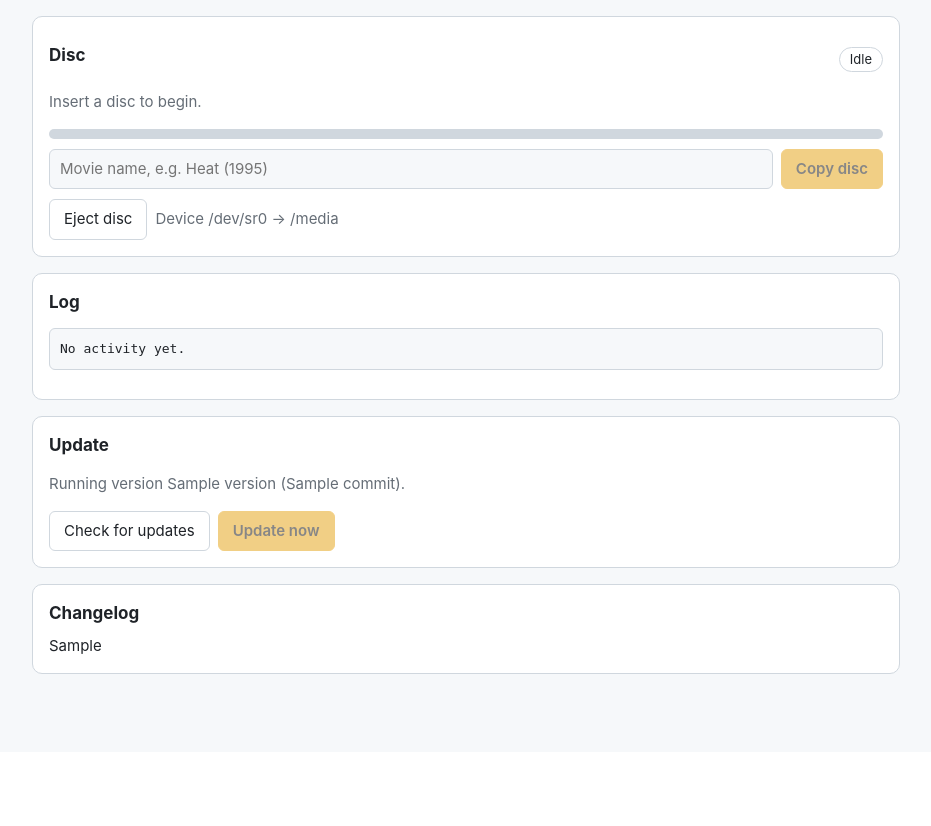
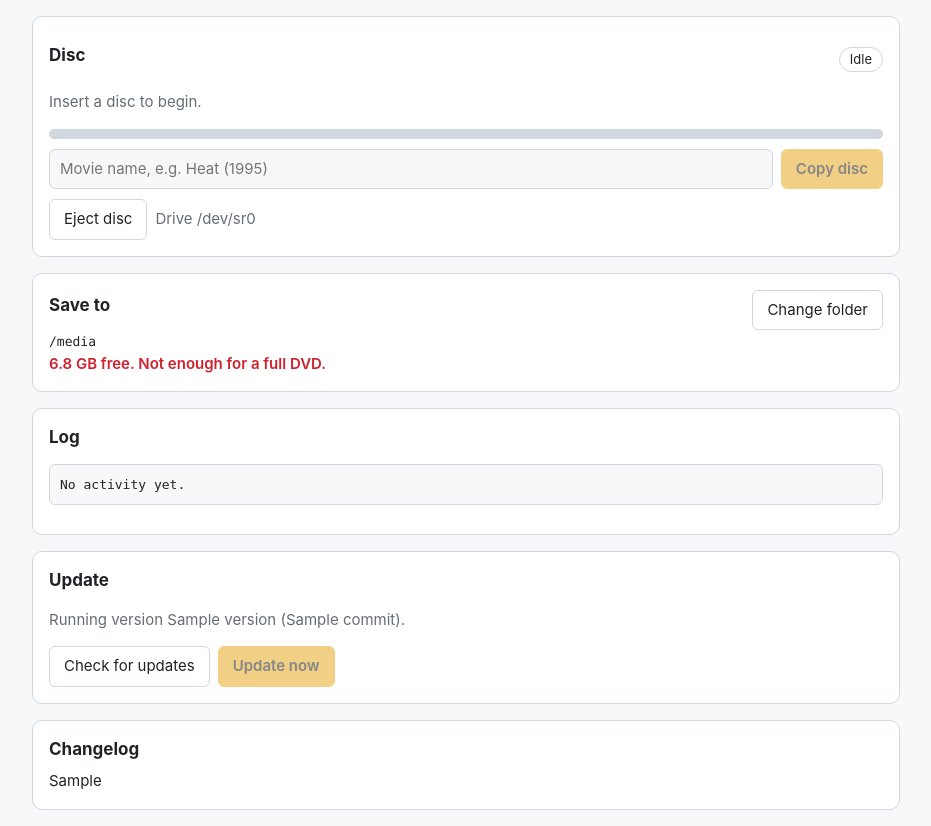
Before and after one commit to bhxuk/Plex_burner, a Flask app: template templates/dashboard.html in a window 1280 px wide. Shown: the part 48-874 px from the top of the page, without its empty margins (174-1105 px from the left). Before the commit the page ends 722 px from the top, so only its background shows below. Run offline with Flask 3, Linux system fonts and the light colour scheme; the template is opened without the code that fills it: most values are stand-ins (such as "Sample title", 1, 10 or a date in 2020); data that the repository does not hold is empty; parts of the project's set-up code (start-up, migrations or seed data) failed here and were passed over.

Commit message:
Choose where discs are saved from the dashboard, release 1.2.0
Adds a folder picker with free space, folder creation, and a remembered
destination. Copies are handed to PUID:PGID instead of root.

Co-Authored-By: Claude Opus 5.5 <noreply@anthropic.com>

```diff
--- a/app.py
+++ b/app.py
@@ -15,7 +15,12 @@ from flask import Flask, jsonify, render_template, request
 
 BASE_DIR = os.path.dirname(os.path.abspath(__file__))
 DISC_DEVICE = os.environ.get("DISC_DEVICE", "/dev/sr0")
-MEDIA_DIR = os.environ.get("MEDIA_DIR", "/media")
+# Folders the dashboard may save to. They are mounted at the same path inside the container.
+DEST_ROOTS = [os.path.realpath(p.strip()) for p in os.environ.get("DEST_ROOTS", "/media").split(",") if p.strip()]
+DEFAULT_DEST = os.environ.get("DEFAULT_DEST", DEST_ROOTS[0])
+SETTINGS_FILE = os.environ.get("PB_SETTINGS", "/config/settings.json")
+PUID = os.environ.get("PUID", "1000")
+PGID = os.environ.get("PGID", "1000")
 AUTO_START_SECONDS = int(os.environ.get("AUTO_START_SECONDS", "120"))
 GITHUB_REPO = os.environ.get("GITHUB_REPO", "bhxuk/Plex_burner")
 APP_COMMIT = os.environ.get("APP_COMMIT", "unknown")
@@ -40,8 +45,51 @@ state = {
     "name": "",
     "progress": 0,
     "pending_since": 0,
+    "destination": "",
     "log": [],
 }
+
+
+def load_settings():
+    try:
+        with open(SETTINGS_FILE, encoding="utf-8") as f:
+            return json.load(f)
+    except (OSError, ValueError):
+        return {}
+
+
+def save_settings(settings):
+    os.makedirs(os.path.dirname(SETTINGS_FILE), exist_ok=True)
+    tmp = SETTINGS_FILE + ".tmp"
+    with open(tmp, "w", encoding="utf-8") as f:
+        json.dump(settings, f, indent=2)
+    os.replace(tmp, SETTINGS_FILE)
+
+
+def allowed_dir(path):
+    """True when path is an existing folder inside one of DEST_ROOTS."""
+    if not path:
+        return False
+    real = os.path.realpath(path)
+    inside = any(real == root or real.startswith(root + os.sep) for root in DEST_ROOTS)
+    return inside and os.path.isdir(real)
+
+
+def get_destination():
+    dest = load_settings().get("destination", DEFAULT_DEST)
+    return os.path.realpath(dest) if allowed_dir(dest) else os.path.realpath(DEFAULT_DEST)
+
+
+def free_bytes(path):
+    try:
+        return shutil.disk_usage(path).free
+    except OSError:
+        return None
+
+
+def give_to_user(path):
+    """Copies run as root; hand them to the server user so Plex and you can manage them."""
+    run(["chown", "-R", f"{PUID}:{PGID}", path])
 
 
 def log(line):
@@ -130,8 +178,8 @@ def find_video_root(path):
     raise RuntimeError("dvdbackup finished but no VIDEO_TS folder was found.")
 
 
-def rip_dvd(name, total):
-    partial = os.path.join(MEDIA_DIR, f".partial-{name}")
+def rip_dvd(name, total, dest_dir):
+    partial = os.path.join(dest_dir, f".partial-{name}")
     os.makedirs(partial, exist_ok=True)
     with open(RIP_LOG, "w", encoding="utf-8") as logfile:
         proc = subprocess.Popen(
@@ -148,14 +196,14 @@ def rip_dvd(name, total):
             tail = logfile.read().strip().splitlines()[-3:]
         raise RuntimeError("dvdbackup failed: " + " | ".join(tail))
     source = find_video_root(partial)
-    dest = unique_path(os.path.join(MEDIA_DIR, name))
+    dest = unique_path(os.path.join(dest_dir, name))
     os.rename(source, dest)
     shutil.rmtree(partial, ignore_errors=True)
     return dest
 
 
-def rip_data(name, total):
-    dest = unique_path(os.path.join(MEDIA_DIR, f"{name}.iso"))
+def rip_data(name, total, dest_dir):
+    dest = unique_path(os.path.join(dest_dir, f"{name}.iso"))
     partial = dest + ".partial"
     with open(RIP_LOG, "w", encoding="utf-8") as logfile:
         proc = subprocess.Popen(
@@ -173,11 +221,15 @@ def rip_data(name, total):
     return dest
 
 
-def run_job(name, disc_type):
+def run_job(name, disc_type, dest_dir):
     total = disc_sectors() * 512
     try:
-        log(f"Copying '{name}' ({disc_type})")
-        dest = rip_dvd(name, total) if disc_type == "dvd" else rip_data(name, total)
+        log(f"Copying '{name}' ({disc_type}) to {dest_dir}")
+        if disc_type == "dvd":
+            dest = rip_dvd(name, total, dest_dir)
+        else:
+            dest = rip_data(name, total, dest_dir)
+        give_to_user(dest)
         log(f"Saved to {dest}")
         _, out = run(["eject", DISC_DEVICE])
         log(out or "Disc ejected")
@@ -187,13 +239,18 @@ def run_job(name, disc_type):
         set_state(status="error", message=str(exc))
 
 
-def start_job(name):
+def start_job(name, dest_dir=None):
+    dest_dir = dest_dir or get_destination()
+    if not allowed_dir(dest_dir):
+        return False, f"Can't save to {dest_dir}. Pick another folder."
+    dest_dir = os.path.realpath(dest_dir)
     with lock:
         if state["status"] not in ("waiting_name", "error") or not state["disc_type"]:
             return False, "No disc is waiting to be copied."
         disc_type = state["disc_type"]
-        state.update(status="ripping", name=name, progress=0, message=f"Copying '{name}'...")
-    threading.Thread(target=run_job, args=(name, disc_type), daemon=True).start()
+        state.update(status="ripping", name=name, progress=0, destination=dest_dir,
+                     message=f"Copying '{name}' to {dest_dir}...")
+    threading.Thread(target=run_job, args=(name, disc_type, dest_dir), daemon=True).start()
     return True, "Copy started."
 
 
@@ -304,17 +361,71 @@ def api_status():
         snapshot = {key: state[key] for key in ("status", "message", "disc_type", "suggested",
                                                  "name", "progress")}
         snapshot["log"] = list(state["log"][-80:])
+        ripping_to = state["destination"] if state["status"] == "ripping" else ""
+    snapshot["destination"] = ripping_to or get_destination()
+    snapshot["free_bytes"] = free_bytes(snapshot["destination"])
     snapshot["device"] = DISC_DEVICE
-    snapshot["media_dir"] = MEDIA_DIR
     snapshot["auto_start_seconds"] = AUTO_START_SECONDS
     return jsonify(snapshot)
 
 
 @app.post("/api/rip")
 def api_rip():
-    name = safe_name((request.get_json(silent=True) or {}).get("name", ""))
-    ok, message = start_job(name)
+    data = request.get_json(silent=True) or {}
+    ok, message = start_job(safe_name(data.get("name", "")), data.get("destination") or None)
     return jsonify({"ok": ok, "message": message}), (200 if ok else 409)
+
+
+@app.get("/api/folders")
+def api_folders():
+    path = request.args.get("path") or get_destination()
+    if not allowed_dir(path):
+        return jsonify({"ok": False, "message": f"{path} is not an allowed folder."}), 400
+    real = os.path.realpath(path)
+    try:
+        dirs = sorted((e.name for e in os.scandir(real) if e.is_dir() and not e.name.startswith(".")),
+                      key=str.lower)
+    except OSError as exc:
+        return jsonify({"ok": False, "message": str(exc)}), 400
+    parent = os.path.dirname(real)
+    return jsonify({
+        "ok": True,
+        "path": real,
+        "parent": parent if real not in DEST_ROOTS and allowed_dir(parent) else None,
+        "dirs": dirs,
+        "roots": DEST_ROOTS,
+        "free_bytes": free_bytes(real),
+    })
+
+
+@app.post("/api/folders")
+def api_folders_create():
+    data = request.get_json(silent=True) or {}
+    parent = data.get("path", "")
+    name = re.sub(r'[\\/:*?"<>|]', "", data.get("name", "")).strip().strip(".")
+    if not name or not allowed_dir(parent):
+        return jsonify({"ok": False, "message": "Enter a folder name inside an allowed folder."}), 400
+    path = os.path.join(os.path.realpath(parent), name)
+    try:
+        os.makedirs(path, exist_ok=True)
+    except OSError as exc:
+        return jsonify({"ok": False, "message": str(exc)}), 400
+    give_to_user(path)
+    log(f"Created folder {path}")
+    return jsonify({"ok": True, "path": path})
+
+
+@app.post("/api/destination")
+def api_destination():
+    path = (request.get_json(silent=True) or {}).get("path", "")
+    if not allowed_dir(path):
+        return jsonify({"ok": False, "message": f"{path} is not an allowed folder."}), 400
+    real = os.path.realpath(path)
+    settings = load_settings()
+    settings["destination"] = real
+    save_settings(settings)
+    log(f"Discs will now be saved to {real}")
+    return jsonify({"ok": True, "path": real})
 
 
 @app.post("/api/eject")
--- a/templates/dashboard.html
+++ b/templates/dashboard.html
@@ -28,6 +28,15 @@
   button.primary { background:var(--accent); border-color:var(--accent); color:#111; font-weight:600; }
   button:disabled { opacity:.5; cursor:not-allowed; }
   pre { background:var(--bg); border:1px solid var(--line); border-radius:6px; padding:10px; max-height:260px; overflow:auto; font-size:13px; white-space:pre-wrap; }
+  code { font-family:ui-monospace,Consolas,monospace; font-size:13px; word-break:break-all; }
+  .warn { color:var(--bad); font-weight:600; }
+  .picker { border:1px solid var(--line); border-radius:8px; padding:12px; margin-top:10px; }
+  .picker ul { list-style:none; margin:8px 0; padding:0; max-height:240px; overflow:auto; border:1px solid var(--line); border-radius:6px; }
+  .picker li { padding:7px 10px; border-bottom:1px solid var(--line); cursor:pointer; }
+  .picker li:last-child { border-bottom:0; }
+  .picker li:hover { background:var(--bg); }
+  .picker li.empty { color:var(--muted); cursor:default; }
+  select { padding:8px 10px; border-radius:6px; border:1px solid var(--line); background:var(--bg); color:var(--text); font:inherit; max-width:100%; }
   .changelog h3 { font-size:15px; margin:14px 0 4px; }
   .changelog ul { margin:0 0 6px 18px; padding:0; }
   @media (max-width: 600px) { main { padding:12px; } }
@@ -54,6 +63,31 @@
     <div class="row">
       <button id="eject">Eject disc</button>
       <span class="muted" id="paths"></span>
+    </div>
+  </section>
+
+  <section class="card">
+    <div class="row" style="justify-content:space-between; margin-top:0">
+      <h2>Save to</h2>
+      <button id="changeDest">Change folder</button>
+    </div>
+    <div><code id="dest">...</code></div>
+    <div id="free" class="muted"></div>
+    <div id="picker" class="picker" hidden>
+      <div class="row" style="margin-top:0">
+        <select id="root" aria-label="Top folder"></select>
+        <button id="up">Up one level</button>
+      </div>
+      <p class="muted" style="margin:8px 0 0">Browsing <code id="pickPath"></code> <span id="pickFree"></span></p>
+      <ul id="dirs"></ul>
+      <div class="row">
+        <input id="newFolder" type="text" maxlength="120" placeholder="New folder name, e.g. Kids Films">
+        <button id="mkdir">Create folder</button>
+      </div>
+      <div class="row">
+        <button id="useHere" class="primary">Save discs here</button>
+        <button id="cancelPick">Cancel</button>
+      </div>
     </div>
   </section>
 
@@ -87,7 +121,12 @@ function render(s) {
   $('#badge').textContent = s.status.replace('_', ' ');
   $('#message').textContent = s.message;
   $('#progress').style.width = (s.progress || 0) + '%';
-  $('#paths').textContent = 'Device ' + s.device + ' → ' + s.media_dir;
+  $('#paths').textContent = 'Drive ' + s.device;
+  $('#dest').textContent = s.destination;
+  const freeGb = s.free_bytes == null ? null : s.free_bytes / 1e9;
+  $('#free').textContent = freeGb == null ? '' : formatFree(s.free_bytes) + ' free' + (freeGb < 10 ? '. Not enough for a full DVD.' : ' (about ' + Math.floor(freeGb / 6) + ' more DVDs)');
+  $('#free').className = freeGb != null && freeGb < 10 ? 'warn' : 'muted';
+  $('#changeDest').disabled = s.status === 'ripping';
   $('#log').textContent = s.log.join('\n') || 'No activity yet.';
   $('#log').scrollTop = $('#log').scrollHeight;
 
@@ -124,6 +163,73 @@ $('#eject').addEventListener('click', async () => {
   const res = await fetch('api/eject', {method: 'POST'});
   const data = await res.json();
   if (!data.ok) alert(data.message);
+  refresh();
+});
+
+function formatFree(bytes) {
+  return bytes >= 1e12 ? (bytes / 1e12).toFixed(2) + ' TB' : (bytes / 1e9).toFixed(1) + ' GB';
+}
+
+// Folder picker
+let pickPath = null;
+
+async function browse(path) {
+  const res = await fetch('api/folders' + (path ? '?path=' + encodeURIComponent(path) : ''));
+  const d = await res.json();
+  if (!d.ok) { alert(d.message); return; }
+  pickPath = d.path;
+  $('#pickPath').textContent = d.path;
+  $('#pickFree').textContent = d.free_bytes == null ? '' : '(' + formatFree(d.free_bytes) + ' free)';
+  $('#up').disabled = !d.parent;
+  $('#up').dataset.parent = d.parent || '';
+
+  const root = $('#root');
+  root.innerHTML = '';
+  for (const r of d.roots) {
+    const opt = document.createElement('option');
+    opt.value = r; opt.textContent = r;
+    if (d.path === r || d.path.startsWith(r + '/')) opt.selected = true;
+    root.appendChild(opt);
+  }
+
+  const list = $('#dirs');
+  list.innerHTML = '';
+  if (!d.dirs.length) {
+    const li = document.createElement('li');
+    li.className = 'empty'; li.textContent = 'No folders here';
+    list.appendChild(li);
+  }
+  for (const name of d.dirs) {
+    const li = document.createElement('li');
+    li.textContent = '📁 ' + name;
+    li.addEventListener('click', () => browse(d.path.replace(/\/$/, '') + '/' + name));
+    list.appendChild(li);
+  }
+}
+
+$('#changeDest').addEventListener('click', () => {
+  $('#picker').hidden = false;
+  browse($('#dest').textContent);
+});
+$('#cancelPick').addEventListener('click', () => { $('#picker').hidden = true; });
+$('#up').addEventListener('click', () => { if ($('#up').dataset.parent) browse($('#up').dataset.parent); });
+$('#root').addEventListener('change', (e) => browse(e.target.value));
+
+$('#mkdir').addEventListener('click', async () => {
+  const name = $('#newFolder').value.trim();
+  if (!name) return;
+  const res = await fetch('api/folders', {method: 'POST', headers: {'Content-Type': 'application/json'}, body: JSON.stringify({path: pickPath, name})});
+  const d = await res.json();
+  if (!d.ok) { alert(d.message); return; }
+  $('#newFolder').value = '';
+  browse(d.path);
+});
+
+$('#useHere').addEventListener('click', async () => {
+  const res = await fetch('api/destination', {method: 'POST', headers: {'Content-Type': 'application/json'}, body: JSON.stringify({path: pickPath})});
+  const d = await res.json();
+  if (!d.ok) { alert(d.message); return; }
+  $('#picker').hidden = true;
   refresh();
 });
 
```
Also changed, not shown: docker-compose.yml (+16 -3 lines), docs/index.html (+10 -3 lines), templates/landing.html (+4 -3 lines), CHANGELOG.md, README.md, 3 other files.
